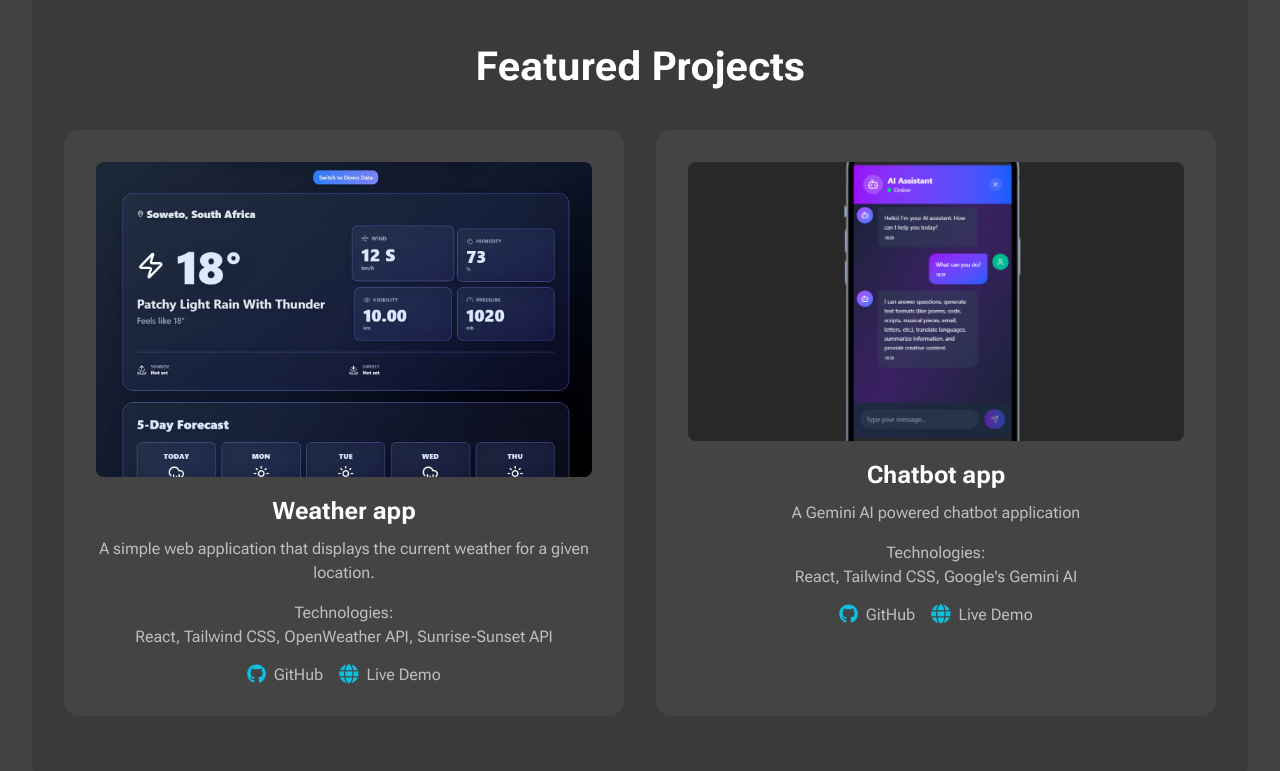
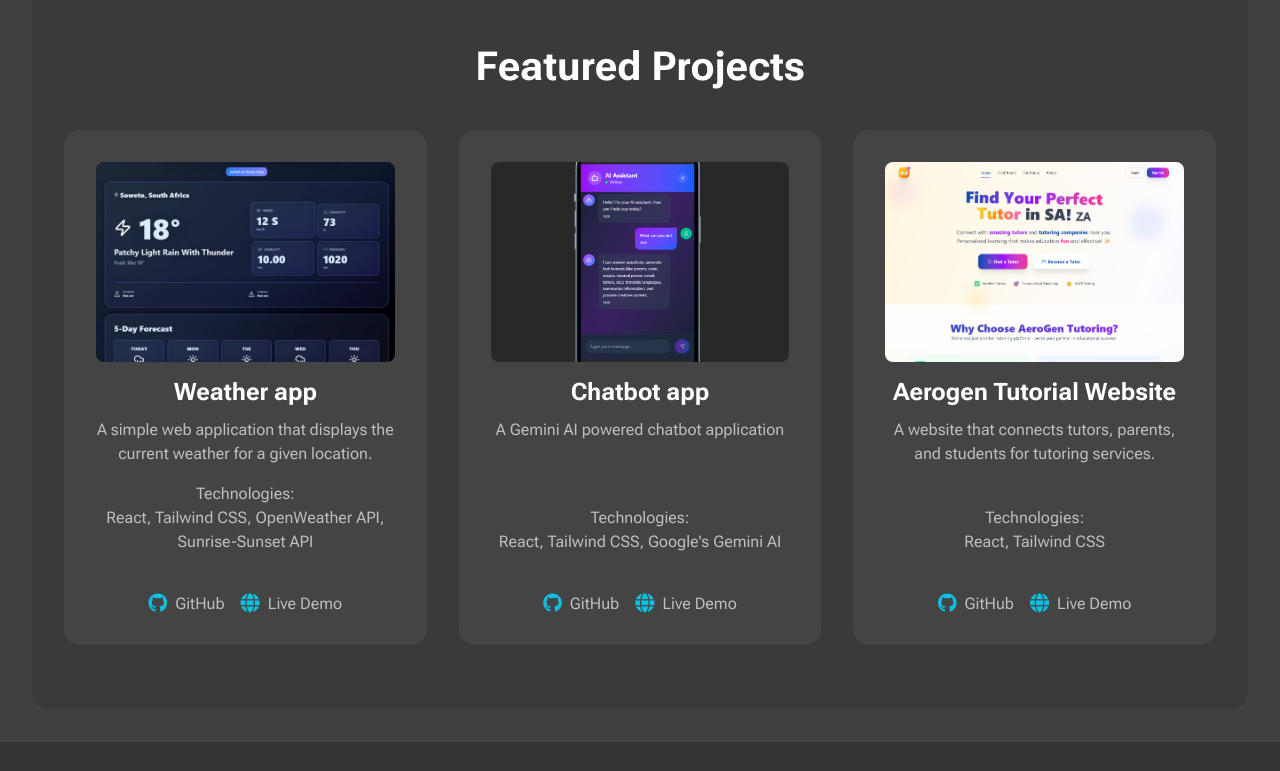
Before and after one commit to JohnFele/JohnFele.github.io, a plain HTML site: page src/pages/projects.html in a window 1280 px wide. Shown: the part 800-1571 px from the top of the page. Drawn offline with Linux system fonts and the light colour scheme.

Commit message:
Added new project and new project card styles

```diff
--- a/src/js/projects.js
+++ b/src/js/projects.js
@@ -17,11 +17,31 @@ const addProjectData = (projects) => {
                       (isSingleRepoObject ? project.github.frontend :
                       (typeof project.github === 'string' ? project.github : '#'));
 
+    // projectCard.innerHTML = `
+    //   <img src="../assets/images/projects/${project.image}" alt="${project.title} screenshot">
+    //   <h3>${project.title}</h3>
+    //   <p>${project.description}</p>
+    //   <p>Technologies:<br> ${project.technologies.join(", ")}</p>
+    //   <div class="project-links">
+    //     <a href="${githubLink}"
+    //        class="project-link github-link"
+    //        data-project-index="${index}"
+    //        ${hasMultipleRepos ? '' : 'target="_blank"'}
+    //        ${hasMultipleRepos ? 'style="cursor: pointer;"' : ''}>
+    //       <i class="fa-brands fa-github"></i> GitHub
+    //       ${!hasMultipleRepos ? '<span class="github-tooltip">View Repository</span>' : ''}
+    //     </a>
+    //     <a href="${project.link}" target="_blank" class="project-link">
+    //       <i class="fa-solid fa-globe"></i> Live Demo
+    //     </a>
+    //   </div>
+    // `;
     projectCard.innerHTML = `
       <img src="../assets/images/projects/${project.image}" alt="${project.title} screenshot">
+      <div class="project-card-content">
         <h3>${project.title}</h3>
-      <p>${project.description}</p>
-      <p>Technologies:<br> ${project.technologies.join(", ")}</p>
+        <p class="project-description">${project.description}</p>
+        <p class="project-technologies">Technologies:<br> ${project.technologies.join(", ")}</p>
         <div class="project-links">
           <a href="${githubLink}"
              class="project-link github-link"
@@ -34,6 +54,7 @@ const addProjectData = (projects) => {
           <a href="${project.link}" target="_blank" class="project-link">
             <i class="fa-solid fa-globe"></i> Live Demo
           </a>
+        </div>
       </div>
     `;
     projectsContainer.appendChild(projectCard);
--- a/src/js/projects.json
+++ b/src/js/projects.json
@@ -19,5 +19,15 @@
     },
     "link": "https://johnfele-chatbot.netlify.app/",
     "technologies": ["React", "Tailwind CSS", "Google's Gemini AI"]
+  },
+  {
+    "image": "Aerogen-tut.png",
+    "title": "Aerogen Tutorial Website",
+    "description": "A website that connects tutors, parents, and students for tutoring services.",
+    "github": {
+      "frontend": "https://github.com/JohnFele/AeroGen-Tutoring"
+    },
+    "link": "https://aerogen-tut.netlify.app/",
+    "technologies": ["React", "Tailwind CSS"]
   }
 ]
--- a/src/styles/project-styles.css
+++ b/src/styles/project-styles.css
@@ -45,12 +45,14 @@ img {
   margin-bottom: 1em;
 }
 
+/* Projects Grid Layout */
 .projects-grid {
   display: grid;
   grid-template-columns: repeat(auto-fit, minmax(300px, 1fr));
   gap: 2em;
   max-width: 1200px;
   margin: 0 auto;
+  align-items: stretch; /* This ensures all cards stretch to same height */
 }
 
 .project-card {
@@ -58,6 +60,10 @@ img {
   padding: 2em;
   border-radius: 1em;
   transition: transform 0.3s ease, box-shadow 0.3s ease;
+  display: flex;
+  flex-direction: column;
+  height: 100%;
+  min-height: 500px;
 }
 
 .project-card:hover {
@@ -65,28 +71,51 @@ img {
   box-shadow: 0 10px 20px rgba(0, 0, 0, 0.2);
 }
 
+/* Image container with fixed height */
 .project-card img {
   width: 100%;
+  height: 200px; /* Fixed height for all images */
+  object-fit: cover; /* This ensures images fill the space without distortion */
   border-radius: 0.5em;
   margin-bottom: 1em;
+  flex-shrink: 0; /* Prevent image from shrinking */
+}
+
+/* Content area that grows to fill space */
+.project-card-content {
+  flex: 1; /* This makes the content area grow to fill available space */
+  display: flex;
+  flex-direction: column;
 }
 
 .project-card h3 {
   font-size: 1.5em;
   color: var(--txt-color-br);
   margin-bottom: 0.5em;
+  flex-shrink: 0; /* Keep title fixed */
 }
 
 .project-card p {
   color: var(--txt-color-dm);
   line-height: 1.5;
   margin-bottom: 1em;
+  flex: 1; /* Allow description to grow */
+}
+
+.project-card p:last-of-type {
+  flex: none;
+  max-height: 80px;
+  overflow-y: auto;
+  margin-bottom: 1.5em;
 }
 
 .project-links {
   display: flex;
   justify-content: center;
   gap: 1em;
+  margin-top: auto; /* Push links to bottom */
+  flex-shrink: 0; /* Keep links fixed at bottom */
+  padding-top: 1em;
 }
 
 .project-links i {
@@ -102,6 +131,7 @@ img {
   text-decoration: none;
   transition: color 0.3s ease;
   transition: transform 0.3s ease;
+  position: relative; /* For tooltip positioning */
 }
 
 .project-link:hover {
```
Also changed, not shown: src/assets/images/projects/Aerogen-tut.png (added). Lines whose indentation alone changed are shown as unchanged.
